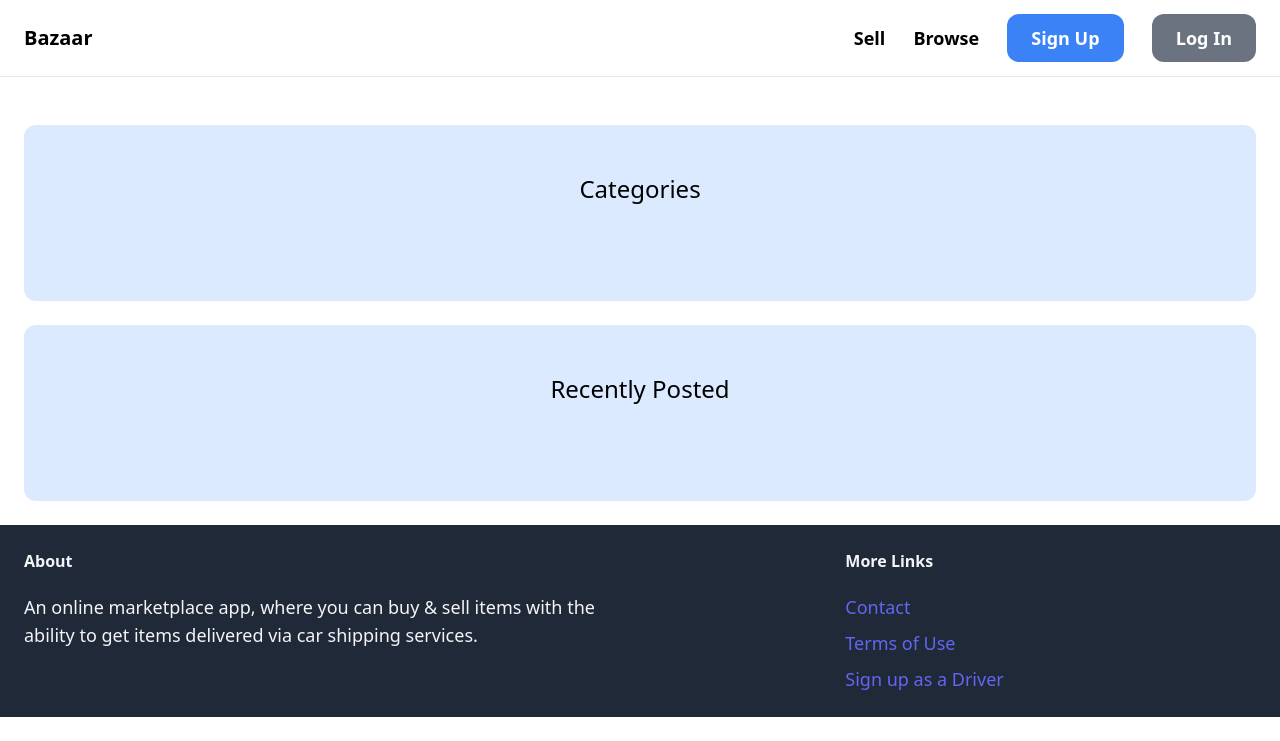
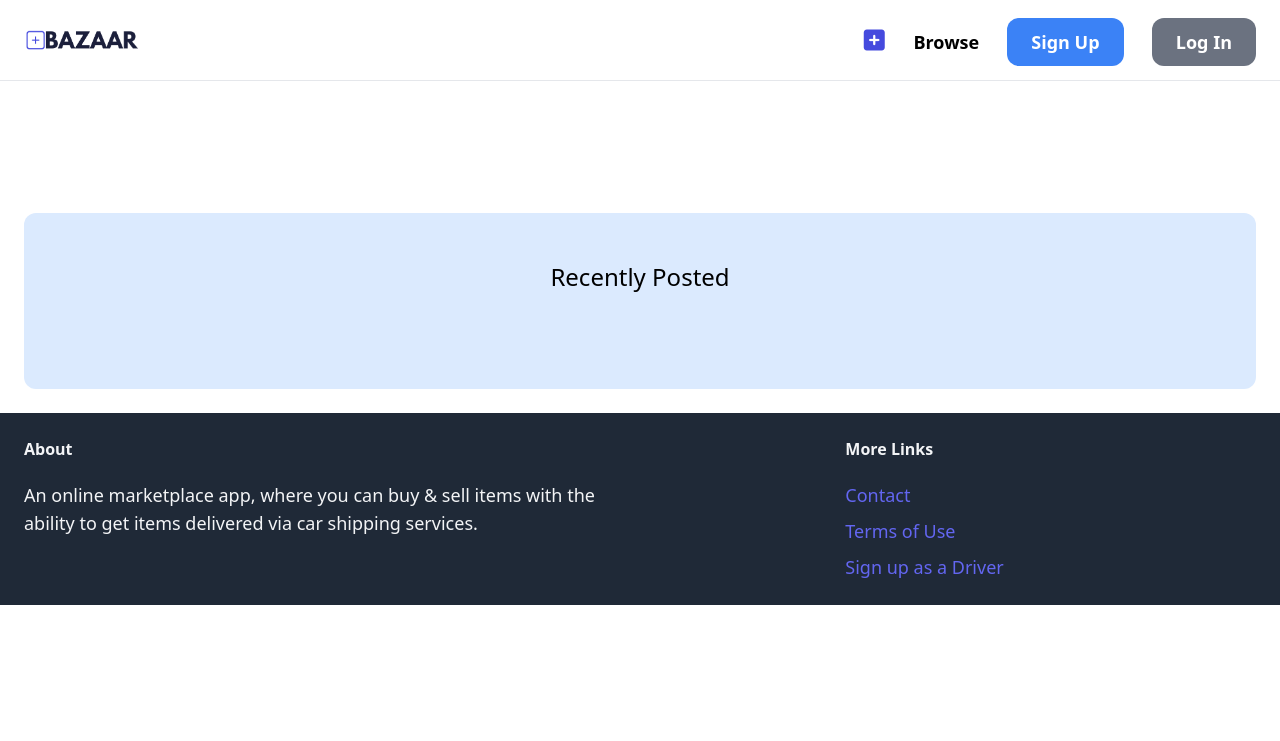
Before and after one commit to Mazi-Ahmed/Bazaar-App, a Django app: template bazaar/core/templates/core/index.html in a window 1280 px wide. Shown: the top 741 px of the page. Run offline with Django 3.2, Linux system fonts and the light colour scheme; the template is opened without the code that fills it, so the values that code supplies are empty; some libraries are stand-ins or nearby versions.

Commit message:
Added category icons and styling

```diff
--- a/bazaar/core/templates/core/base.html
+++ b/bazaar/core/templates/core/base.html
@@ -9,14 +9,19 @@
         <script src="https://cdn.tailwindcss.com"></script>
         <link rel="stylesheet" href="{% static 'css/style.css' %}">
         <link rel="stylesheet" href="https://cdnjs.cloudflare.com/ajax/libs/font-awesome/6.0.0/css/all.min.css">
+        <link rel="icon" type="image/png" href="{% static 'images/bazaar app logo.png' %}">
         <title> {% block title %}{% endblock%} | Bazaar</title>
     </head>
 
     <body>
         <nav class="py-6 px-6 flex justify-between items-center border-b border-gray-200">
-            <a href="/" class="text-xl font-semibold">Bazaar</a>
+            <a href="/" class="text-xl font-semibold">
+                <img src="{% static 'images/bazaar app title.png' %}" alt="Bazaar Logo" class="h-5">
+            </a>
             <div class="space-x-6">
-                <a href="{% url 'product:new' %}" class="text-lg font-semibold hover:text-gray-500">Sell</a>
+                <a href="{% url 'product:new' %}" class="text-lg font-semibold hover:text-gray-500">
+                    <i class="fa-solid fa-square-plus text-2xl" style="color: #454ADE"></i>
+                </a>
                 <a href="{% url 'product:products' %}" class="text-lg font-semibold hover:text-gray-500">Browse</a>
 
             {% if request.user.is_authenticated %}
--- a/bazaar/core/templates/core/index.html
+++ b/bazaar/core/templates/core/index.html
@@ -4,16 +4,14 @@
 
 {% block content %}
 
-<div class="mt-6 px-6 py-12 bg-blue-100 rounded-xl">
-    <h2 class="mb-12 text-2xl text-center">Categories</h2>
-
-    <div class="grid grid-cols-3 gap-3">
+<div class="mt-1 px-3 py-10 rounded-xl">
+    <div class="grid grid-cols-10 gap-3">
         {% for category in categories %}
         <div>
             <a href="#">
-                <div class="p-6 bg-white rounded-b-xl">
-                    <h3 class="text-2xl">{{ category.name }}</h3>
-                    <p class="text gray-500">{{ category.products.count }} products</p>
+                <div class="p-3 bg-white text-center rounded-xl transition duration-200 hover:bg-gray-100">
+                    <i class="{{ category.icon_class }} text-2xl mb-2" style="color: #454ade;"></i>
+                    <h3 class="text-l">{{ category.name }}</h3>
                 </div>
             </a>
         </div>
--- a/bazaar/product/models.py
+++ b/bazaar/product/models.py
@@ -3,6 +3,8 @@ from django.contrib.auth.models import User
 
 class Category(models.Model):
     name = models.CharField(max_length=255)
+    icon_class = models.CharField(max_length=255, blank=True, null=True)
+
     class Meta:
         ordering = ('name',)
         verbose_name_plural = 'Categories'
```
Also changed, not shown: bazaar/core/static/images/bazaar app logo.png (added), bazaar/core/static/images/bazaar app title.png (added), bazaar/product/migrations/0003_category_icon_class.py (added).
